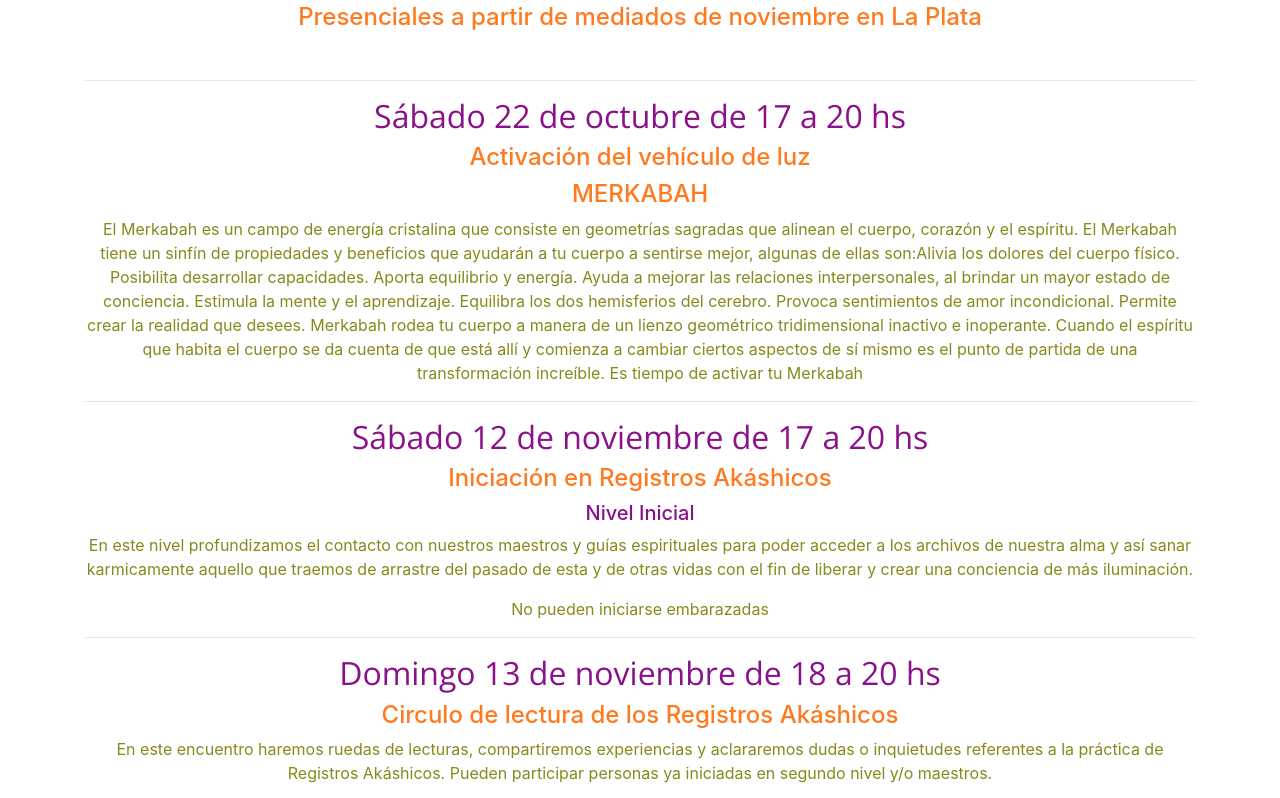
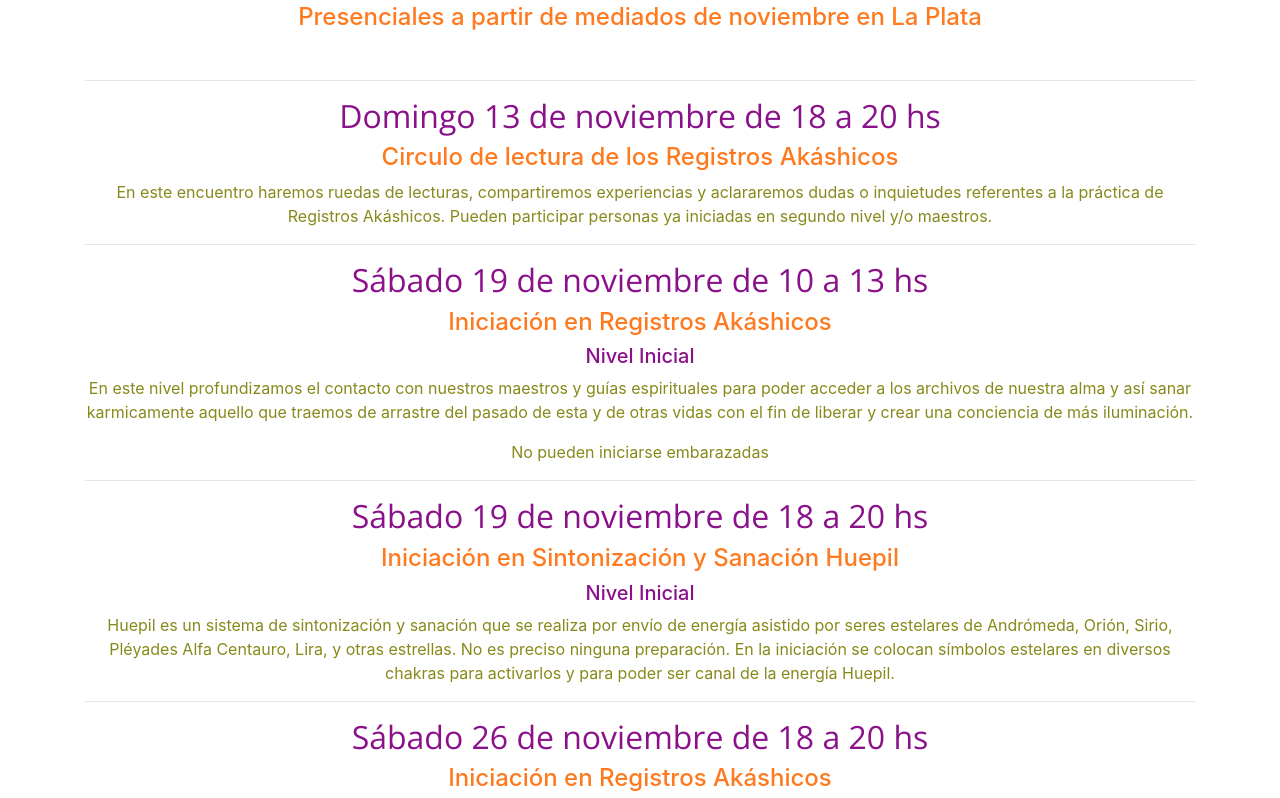
Before and after one commit to nicobelo91/federicazosi, a plain HTML site: page actividades.html in a window 1280 px wide. Shown: the part 466-1264 px from the top of the page. Drawn offline with nearby package versions, Linux system fonts and the light colour scheme.

Commit message:
Added activities for November 2022

```diff
--- a/actividades.html
+++ b/actividades.html
@@ -54,14 +54,16 @@
 
         <hr>
 
-        <h2>Sábado 22 de octubre de 17 a 20 hs</h2>
-        <h4>Activación del vehículo de luz</h4>
-        <h4>MERKABAH</h4>
-        <p>El Merkabah es un campo de energía cristalina que consiste en geometrías  sagradas que alinean el cuerpo, corazón y el espíritu. El Merkabah tiene un  sinfín de propiedades y beneficios que ayudarán a tu cuerpo a sentirse mejor, algunas de ellas son:Alivia los dolores del cuerpo físico. Posibilita desarrollar capacidades. Aporta equilibrio y energía. Ayuda a mejorar las relaciones interpersonales, al brindar un mayor estado de conciencia. Estimula la mente y el aprendizaje. Equilibra los dos hemisferios del cerebro. Provoca sentimientos de amor incondicional. Permite crear la realidad que desees. Merkabah rodea tu cuerpo a manera de un lienzo geométrico tridimensional inactivo e inoperante. Cuando el espíritu que habita el cuerpo se da cuenta de que está allí y comienza a cambiar ciertos aspectos de sí mismo es el punto de partida de una transformación increíble. Es tiempo de activar tu Merkabah</p>
+        <h2>Domingo 13 de noviembre de 18 a 20 hs</h2>
+        <h4>Circulo de lectura de los Registros Akáshicos</h4>
+        <p>En este encuentro haremos ruedas de lecturas, compartiremos experiencias y
+          aclararemos dudas o inquietudes referentes a la práctica de Registros
+          Akáshicos. Pueden participar personas ya iniciadas en segundo nivel y/o
+          maestros.</p>
 
         <hr>
 
-        <h2>Sábado 12 de noviembre de 17 a 20 hs</h2>
+        <h2>Sábado 19 de noviembre de 10 a 13 hs</h2>
         <h4>Iniciación en Registros Akáshicos</h4>
         <h5>Nivel Inicial</h5>
         <p>En este nivel profundizamos el contacto con nuestros maestros y guías
@@ -69,15 +71,6 @@
           karmicamente aquello que traemos de arrastre del pasado de esta y de otras
           vidas con el fin de liberar y crear una conciencia de más iluminación.</p>
         <p> No pueden iniciarse embarazadas</p>
-
-        <hr>
-
-        <h2>Domingo 13 de noviembre de 18 a 20 hs</h2>
-        <h4>Circulo de lectura de los Registros Akáshicos</h4>
-        <p>En este encuentro haremos ruedas de lecturas, compartiremos experiencias y
-          aclararemos dudas o inquietudes referentes a la práctica de Registros
-          Akáshicos. Pueden participar personas ya iniciadas en segundo nivel y/o
-          maestros.</p>
 
         <hr>
 
```
